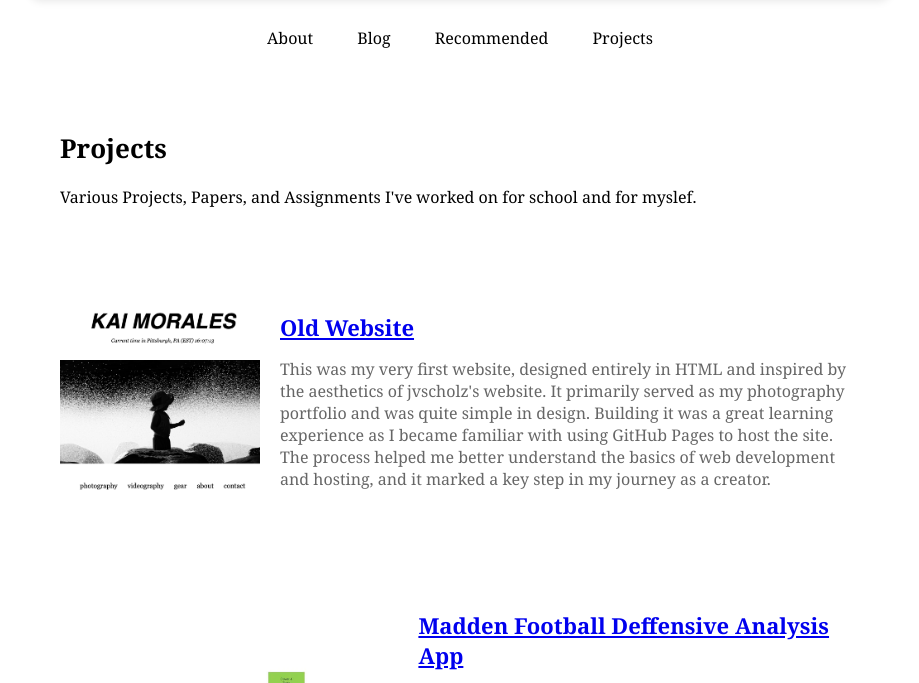
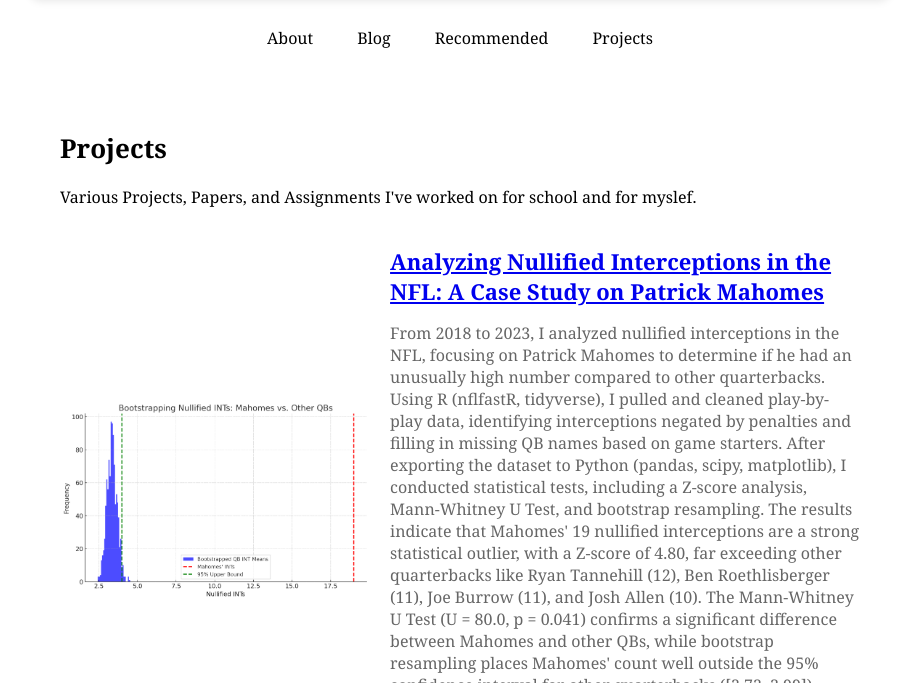
Before and after one commit to p1yte/2ndwebsite, a plain HTML site: page projects.html in a window 1280 px wide. Shown: the part 212-895 px from the top of the page, without its empty margins (180-1099 px from the left). Drawn offline with Linux system fonts and the light colour scheme.

Commit message:
Update projects.html

```diff
--- a/projects.html
+++ b/projects.html
@@ -36,6 +36,15 @@
         <h2>Projects</h2>
         <p>Various Projects, Papers, and Assignments I've worked on for school and for myslef.</p>
 
+         <!-- Book 3 -->
+            <div class="project-item">
+                <img src="assets/mohomie.png" alt="Book 2 Cover" class="project-cover1">
+                <div class="book-info">
+                    <h3><a href="https://youtube.com/shorts/6Nf579g7-Lk?feature=share">Analyzing Nullified Interceptions in the NFL: A Case Study on Patrick Mahomes</a></h3>
+                    <p>From 2018 to 2023, I analyzed nullified interceptions in the NFL, focusing on Patrick Mahomes to determine if he had an unusually high number compared to other quarterbacks. Using R (nflfastR, tidyverse), I pulled and cleaned play-by-play data, identifying interceptions negated by penalties and filling in missing QB names based on game starters. After exporting the dataset to Python (pandas, scipy, matplotlib), I conducted statistical tests, including a Z-score analysis, Mann-Whitney U Test, and bootstrap resampling. The results indicate that Mahomes' 19 nullified interceptions are a strong statistical outlier, with a Z-score of 4.80, far exceeding other quarterbacks like Ryan Tannehill (12), Ben Roethlisberger (11), Joe Burrow (11), and Josh Allen (10). The Mann-Whitney U Test (U = 80.0, p = 0.041) confirms a significant difference between Mahomes and other QBs, while bootstrap resampling places Mahomes' count well outside the 95% confidence interval for other quarterbacks ([2.72, 3.99]). These findings suggest that Mahomes has had significantly more interceptions nullified by penalties than expected, warranting further investigation.</p>
+                </div>
+            </div>
+
         <div class="book-list">
             <!-- Book 1 -->
             <div class="project-item">
```
